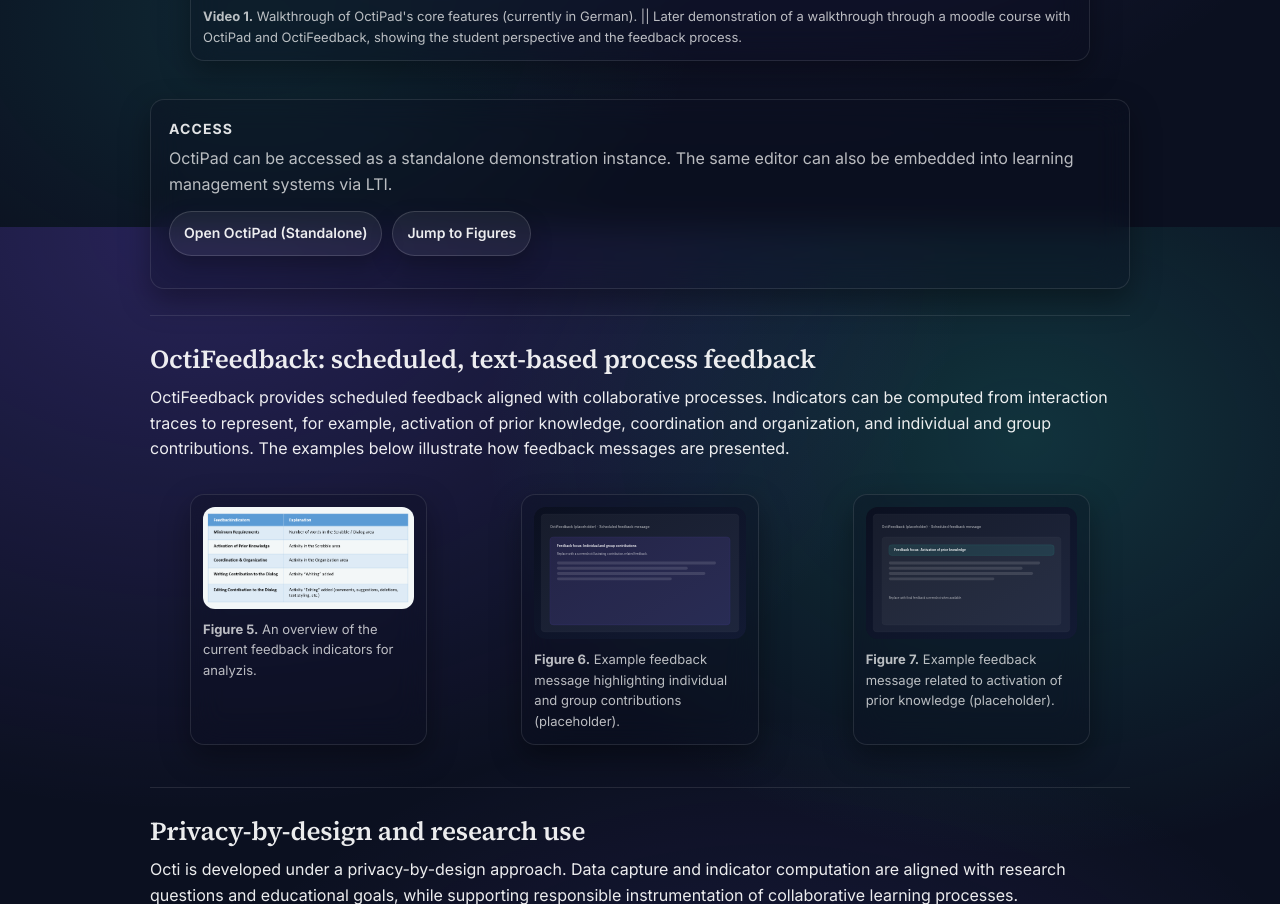
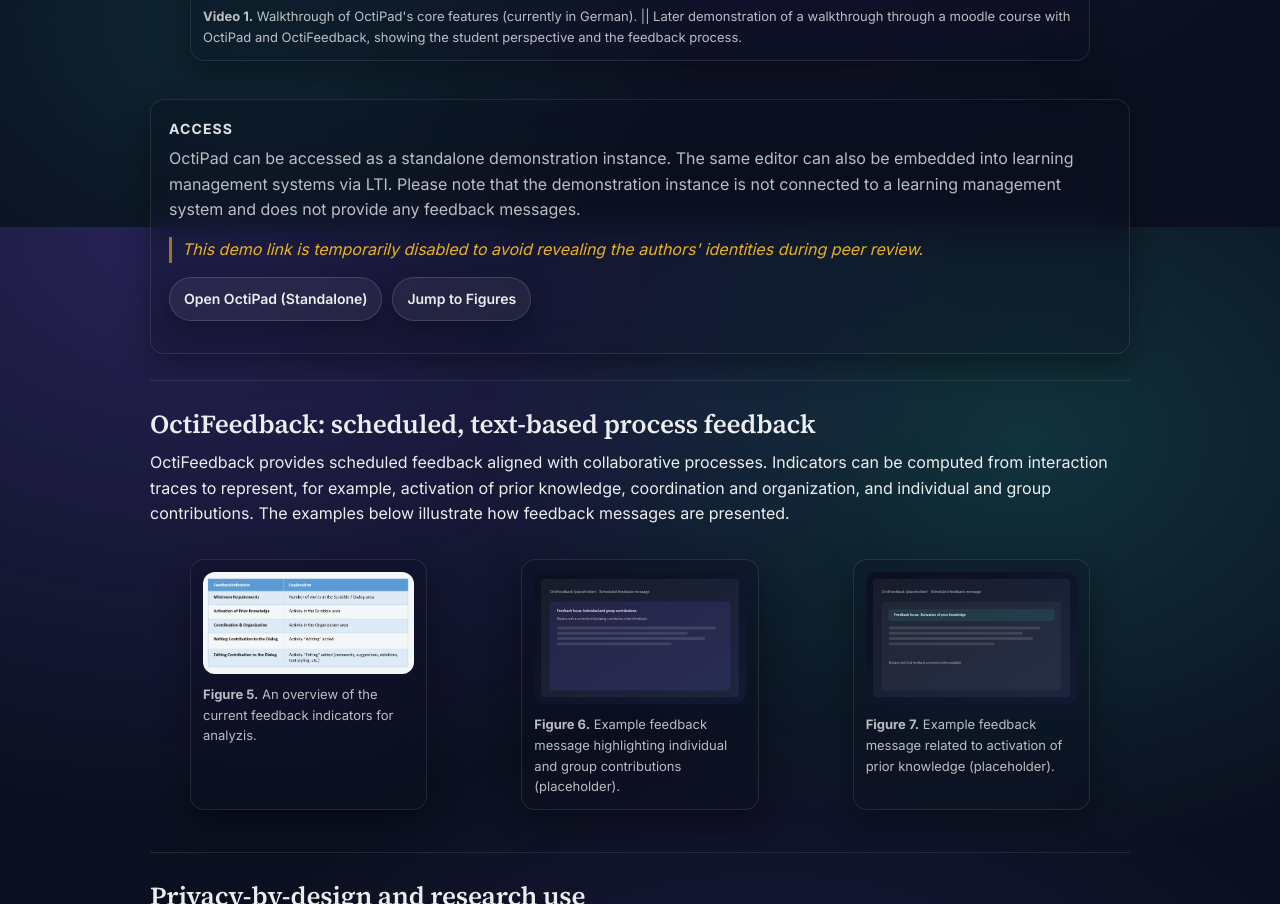
Before and after one commit to KD-info/octi-paper-website, a Jekyll site: the page built from index.md, in a window 1280 px wide and 1400 px high, scrolled down 2077 px, cut to the strip 496-1400 px from the top of the window. Built offline with Jekyll 4.4.1, drawn with Linux system fonts in a browser that asks for light colours.

Commit message:
fix: enhance callout notice styling and update demo link visibility

```diff
--- a/assets/css/site.css
+++ b/assets/css/site.css
@@ -203,6 +203,13 @@ a.btn:hover {
   color: var(--muted);
 }
 
+.callout-notice {
+  color: rgba(251, 191, 36, 0.92);
+  border-left: 3px solid rgba(251, 191, 36, 0.55);
+  padding-left: 10px;
+  font-style: italic;
+}
+
 .callout-actions {
   display: flex;
   flex-wrap: wrap;
--- a/index.md
+++ b/index.md
@@ -78,8 +78,12 @@ OctiPad integrates collaboration affordances with structure. The workspaces prov
   <p class="callout-text">
     OctiPad can be accessed as a standalone demonstration instance.
     The same editor can also be embedded into learning management systems via LTI.
+    Please note that the demonstration instance is not connected to a learning management system and does not provide any feedback messages.
   </p>
-  <p class="callout-actions">
+  <p class="callout-text callout-notice">
+    This demo link is temporarily disabled to avoid revealing the authors' identities during peer review.
+  </p>
+  <p class="callout-actions" hidden>
     <a class="btn btn-primary" href="https://octipad.s.studiumdigitale.uni-frankfurt.de/" target="_blank" rel="noopener noreferrer">Open OctiPad (Standalone)</a>
     <a class="btn btn-secondary" href="#figures">Jump to Figures</a>
   </p>
```
